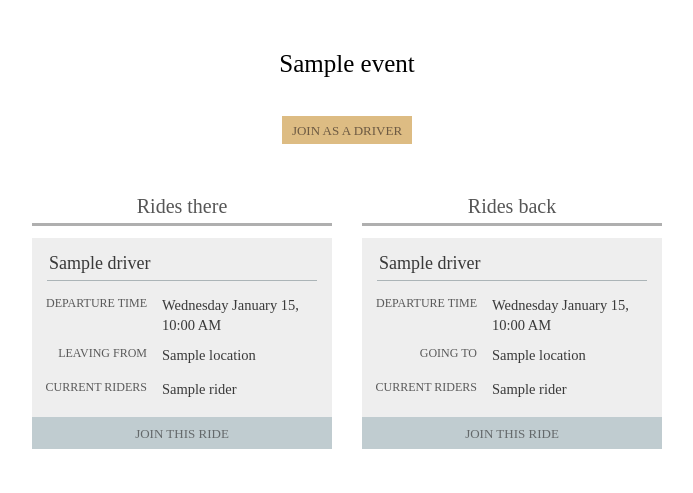
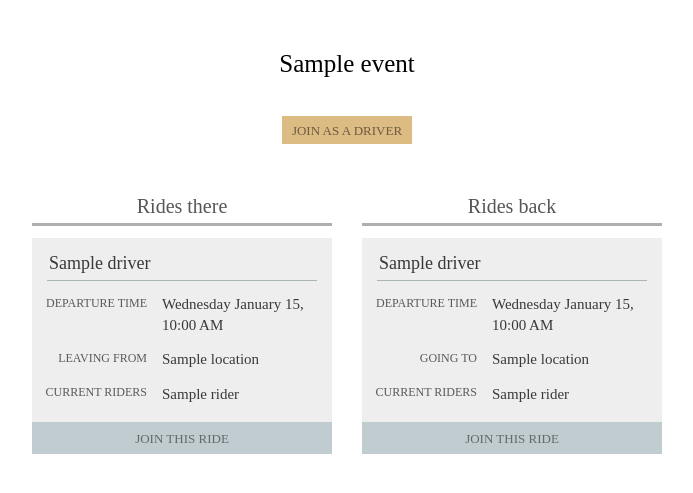
Before and after one commit to nikrdc/motorpool, a Flask app: template templates/event.html in a window 1280 px wide. Shown: the top 493 px of the page, without its empty margins (293-986 px from the left). Run offline with Flask 2, Linux system fonts and the light colour scheme; tables that the repository leaves empty hold one stand-in row (values such as "Sample post"); the template is opened without the code that fills it: values that come from a table or form of the project are taken from there, most other values are stand-ins (such as "Sample title", 1, 10 or a date in 2020); some libraries are stand-ins or nearby versions; some web fonts are replaced.

Commit message:
minor changes to driver card

```diff
--- a/static/style.css
+++ b/static/style.css
@@ -109,7 +109,7 @@ body {
     width: 300px;
     margin: 0 auto 10px auto;
     font-family: 'WhitneyMedium';
-    font-size: 14.5px;
+    font-size: 15px;
 }
 
 .driver_name {
@@ -135,7 +135,7 @@ body {
 }
 
 .direction {
-    margin: 10px 0 0 5px;
+    margin: 15px 0 0 5px;
 }
 
 .datetime, .time, .location {
@@ -144,11 +144,11 @@ body {
 }
 
 .datetime {
-    margin: -16px 0 0 125px;
+    margin: -17px 0 0 125px;
 }
 
 .location {
-    margin: -16px 0 0 125px;
+    margin: -17px 0 0 125px;
 }
 
 .driver_card ul {
```
